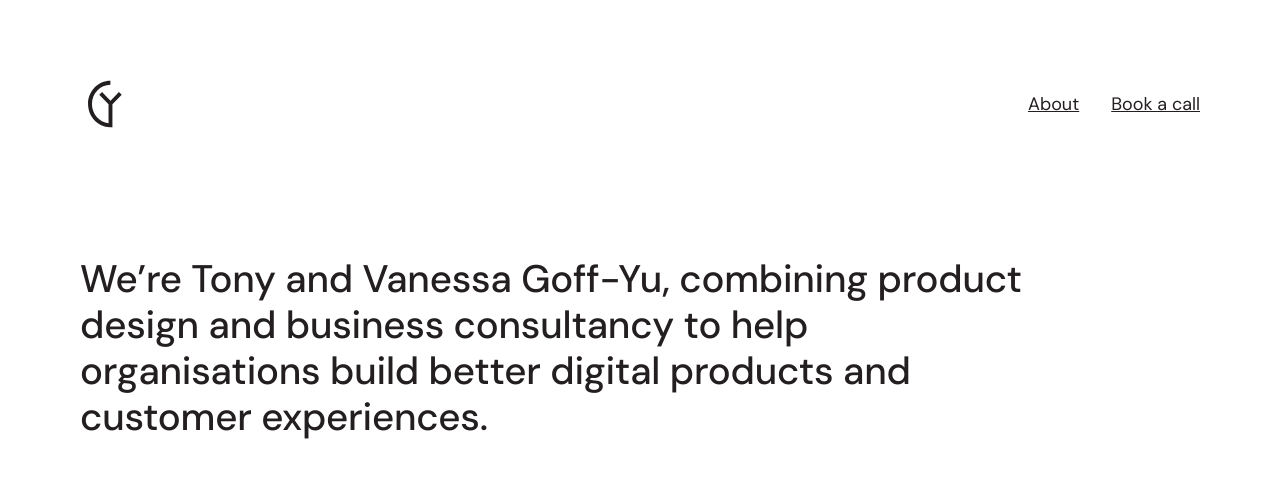
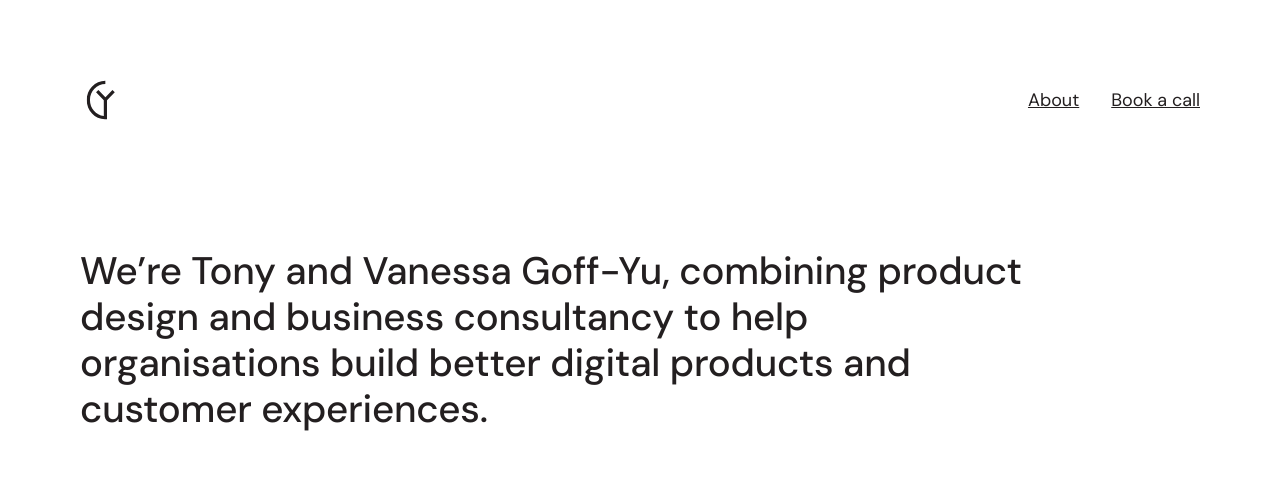
Before and after one commit to Gandalondon/Goff-Yu, a Next.js app: page / in a window 1280 px wide. Shown: the top 478 px of the page. Built offline with nearby package versions, Linux system fonts and the light colour scheme.

Commit message:
Nav: logo 48px -> 40px
Co-Authored-By: Claude Opus 5.5 <noreply@anthropic.com>
Claude-Session: https://claude.ai/code/session_01MxDcn4Lfpossp5qtf5Vjbb

```diff
--- a/components/Nav.tsx
+++ b/components/Nav.tsx
@@ -19,8 +19,8 @@ export default function Nav() {
         <Image
           src="/logo-mark.svg"
           alt="Logo"
-          width={48}
-          height={48}
+          width={40}
+          height={40}
           priority
         />
       </Link>
```
